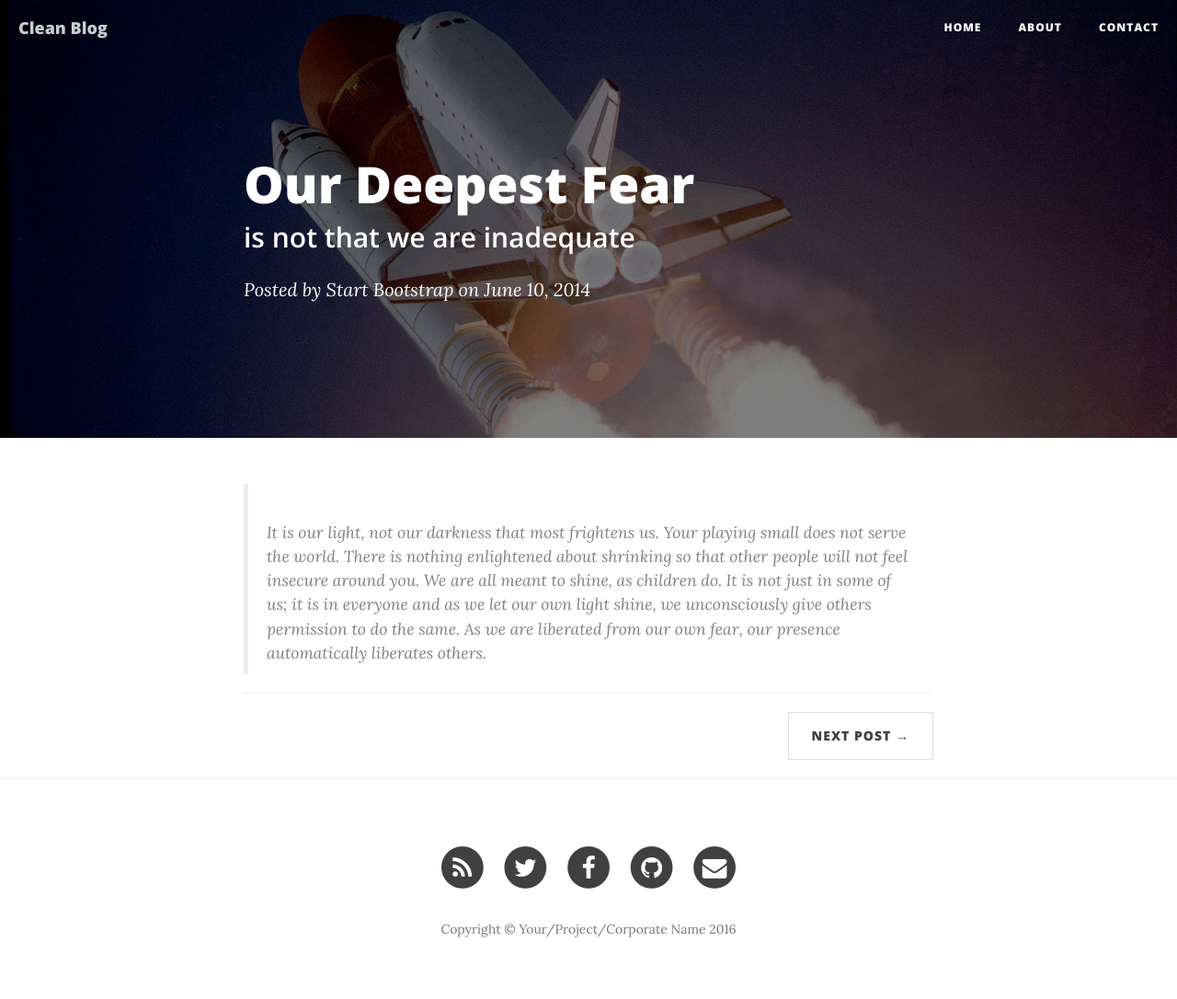
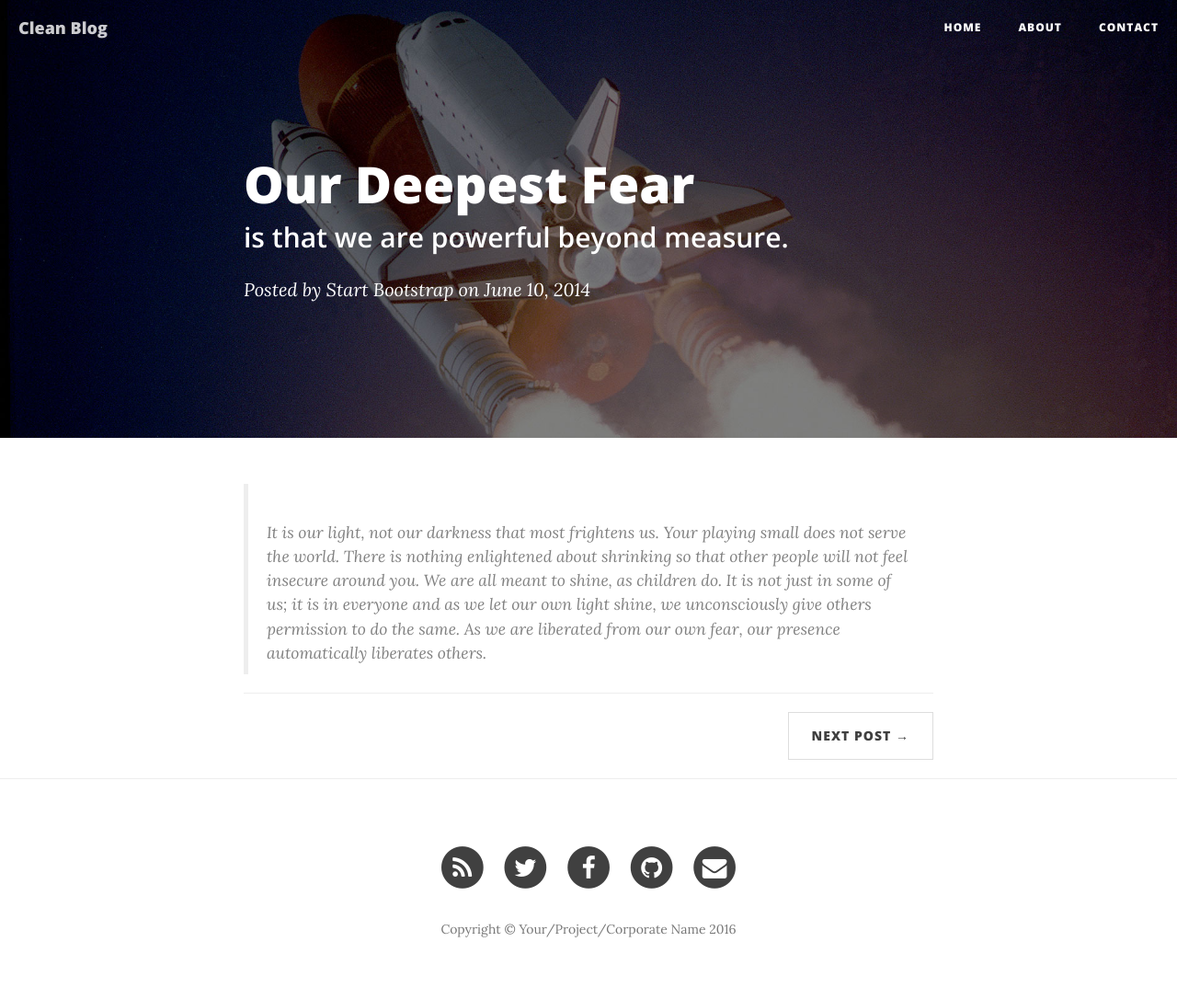
Before and after one commit to Tom-Herbert-PT/strawberryenglish.github.io, a Jekyll site: the page built from _posts/2014-06-10-dinosaurs.markdown, in a window 1280 px wide. Shown: the whole page at 92% size. Built offline with Jekyll 4.4.1, drawn with Linux system fonts in a browser that asks for light colours; nearby versions of some CDN libraries.

Commit message:
Updated '/_posts/2014-06-10-dinosaurs.markdown' via CloudCannon

```diff
--- a/_posts/2014-06-10-dinosaurs.markdown
+++ b/_posts/2014-06-10-dinosaurs.markdown
@@ -1,7 +1,7 @@
 ---
 layout: post
 title: Our Deepest Fear
-subtitle: is not that we are inadequate
+subtitle: is that we are powerful beyond measure.
 date: 2014-06-10T12:00:00.000Z
 author: Start Bootstrap
 header-img: img/post-bg-01.jpg
```
